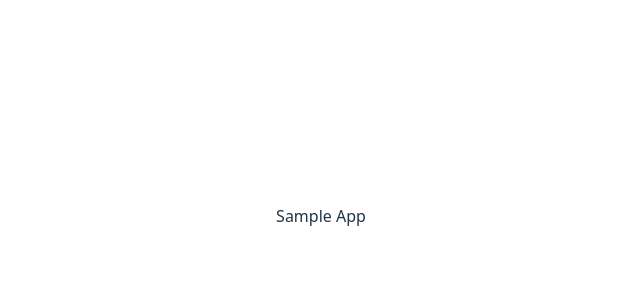
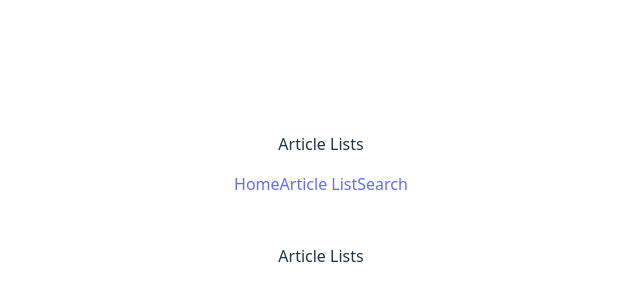
Before and after one commit to athira-balakrishnan/articles-hub-app, a React (Vite) app: page /list in a window 1280 px wide. Shown: the part 184-484 px from the top of the page, without its empty margins (319-959 px from the left). Built offline with nearby package versions, Linux system fonts and the light colour scheme; no server answers.

Commit message:
Integrated Router

```diff
--- a/package.json
+++ b/package.json
@@ -12,8 +12,10 @@
     "test:ci": "jest --ci --coverage"
   },
   "dependencies": {
+    "axios": "^1.8.4",
     "react": "^19.0.0",
-    "react-dom": "^19.0.0"
+    "react-dom": "^19.0.0",
+    "react-router-dom": "^7.5.0"
   },
   "devDependencies": {
     "@babel/preset-env": "^7.26.9",
@@ -22,9 +24,11 @@
     "@testing-library/jest-dom": "^6.6.3",
     "@testing-library/react": "^16.3.0",
     "@testing-library/user-event": "^14.6.1",
+    "@types/axios": "^0.9.36",
     "@types/jest": "^29.5.14",
     "@types/react": "^19.0.10",
     "@types/react-dom": "^19.0.4",
+    "@types/react-router-dom": "^5.3.3",
     "@vitejs/plugin-react": "^4.3.4",
     "babel-jest": "^29.7.0",
     "eslint": "^9.21.0",
--- a/src/App.tsx
+++ b/src/App.tsx
@@ -1,12 +1,19 @@
 import '@src/App.css'
+import React from 'react';
+import { BrowserRouter as Router } from 'react-router-dom';
+import AppRouter from '@src/components/structual/Routes'
+import Nav from '@components/structual/Nav'
 
-function App() {
+
+const App: React.FC = () => {
   return (
-    <>
-      <div className="card">
-        <p>Sample App</p>
-     </div>
-    </>
+    <div className="card">
+      <p>Article Lists</p>
+      <Router>
+        <Nav />
+        <AppRouter />
+      </Router>
+    </div>
   )
 }
 
--- /dev/null
+++ b/src/components/structual/Nav.tsx
@@ -0,0 +1,14 @@
+import React from 'react';
+import { Link } from 'react-router-dom';
+
+const Nav: React.FC = () => {
+  return (
+    <nav>
+      <Link to="/">Home</Link>
+      <Link to="/list">Article List</Link>
+      <Link to="/search">Search</Link>
+    </nav>
+  );
+};
+
+export default Nav;
--- /dev/null
+++ b/src/components/structual/Routes.tsx
@@ -0,0 +1,19 @@
+import React from 'react';
+import {Route, Routes } from 'react-router-dom';
+import ArticleList from '@pages/ArticleList';
+import Home from '@pages/Home';
+import NotFound from '@pages/NotFound';
+import SearchArticle from '@pages/SearchArticle';
+
+const AppRouter: React.FC = () => {
+  return (
+    <Routes>
+      <Route path="/" element={<Home />} />
+      <Route path="/list" element={<ArticleList />} />
+      <Route path="/search" element={<SearchArticle />} />
+      <Route path="*" element={<NotFound />} />  {/* Catch-all route for 404 */}
+    </Routes>
+  )
+}
+
+export default AppRouter;
--- /dev/null
+++ b/src/pages/ArticleList.tsx
@@ -0,0 +1,38 @@
+import '@src/App.css'
+import React, { useEffect, useState } from 'react';
+import axios from 'axios';
+
+interface Article {
+  id: number,
+  title: string,
+}
+
+const ArticleList: React.FC = () => {
+
+  const [articles, setArticles] = useState<Article[]>([]);
+
+  useEffect(() => {
+    getArticleList();
+  }, [])
+
+  const getArticleList = async () => {
+    await axios.get('testurl')
+      .then((response) => {
+        const data: Article[] = response.data.results.map((item: Article) => ({ id: item.id, title: item.title }))
+        setArticles(data);
+      })
+      .catch(() => { })
+
+  }
+
+  return (
+    <div className="card">
+      <p>Article Lists</p>
+      <ul>
+        {articles.map((article) => JSON.stringify(article))}
+      </ul>
+    </div>
+  )
+}
+
+export default ArticleList;
--- /dev/null
+++ b/src/pages/Home.tsx
@@ -0,0 +1,12 @@
+import React from 'react';
+import '@src/App.css'
+
+const Home : React.FC = () => {
+  return (
+    <div>
+      Home
+    </div>
+  )
+}
+
+export default Home;
--- /dev/null
+++ b/src/pages/NotFound.tsx
@@ -0,0 +1,11 @@
+import React from 'react';
+
+const NotFound : React.FC = () => {
+  return (
+    <div>
+      NotFound
+    </div>
+  )
+}
+
+export default NotFound;
--- /dev/null
+++ b/src/pages/SearchArticle.tsx
@@ -0,0 +1,11 @@
+import React from 'react';
+
+const SearchArticle : React.FC = () => {
+  return (
+    <div>
+      SearchArticle
+    </div>
+  )
+}
+
+export default SearchArticle;
--- a/tsconfig.json
+++ b/tsconfig.json
@@ -14,7 +14,7 @@
       "@src/*": ["src/*"],
       "@components/*": ["src/components/*"], // Map @components to src/components
       "@assets/*": ["src/assets/*"],         // Map @assets to src/assets
-      "@utils/*": ["src/utils/*"]            // Map @utils to src/utils
+      "@pages/*": ["src/pages/*"],            // Map @utils to src/utils
     }
   },
   "include": ["src/**/*.ts", "src/**/*.tsx", "src/**/*.d.ts"]
--- a/vite.config.ts
+++ b/vite.config.ts
@@ -10,7 +10,7 @@ export default defineConfig({
       '@src': path.resolve(__dirname, 'src'),
       '@components': path.resolve(__dirname, 'src/components'),
       '@assets': path.resolve(__dirname, 'src/assets'),
-      '@utils': path.resolve(__dirname, 'src/utils'),
+      '@pages': path.resolve(__dirname, 'src/pages'),
     },
   },
   server: {
```
Also changed, not shown: 1 other file (tests, documents, lock files or other folders).
